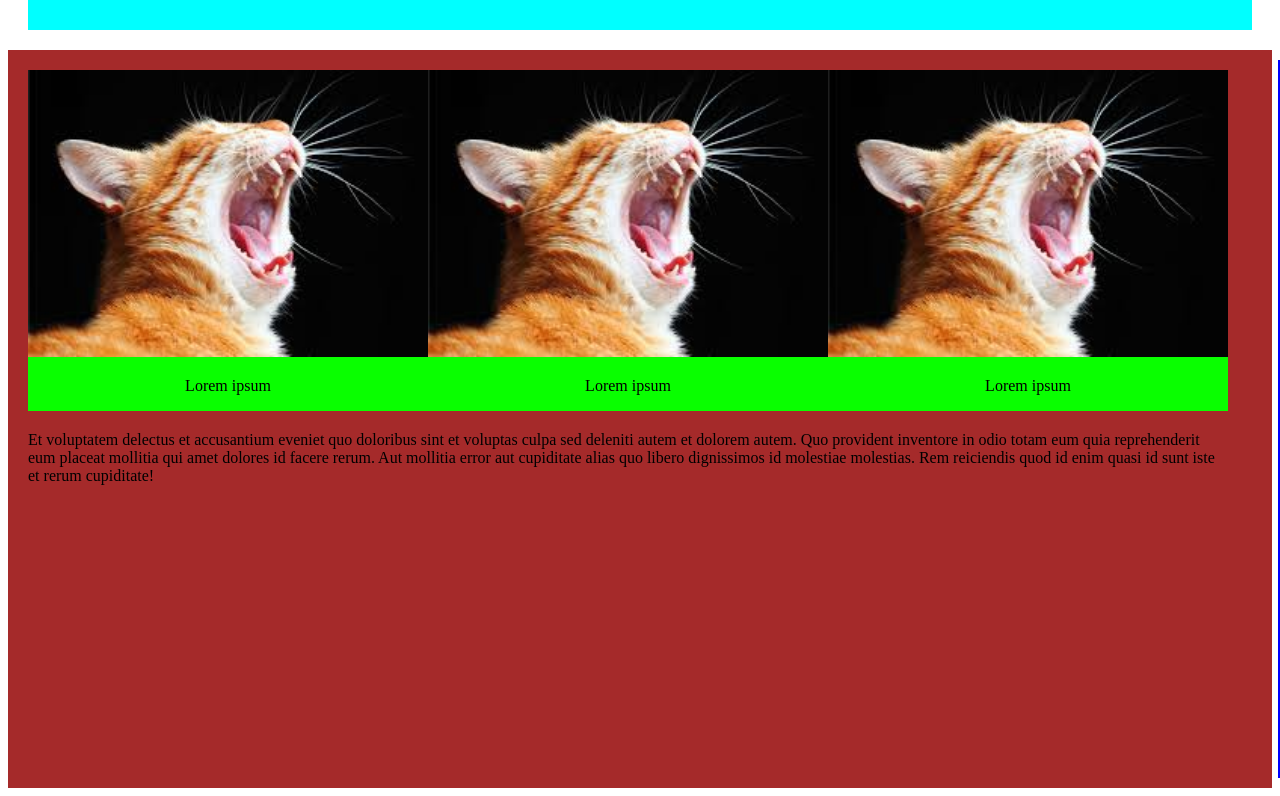
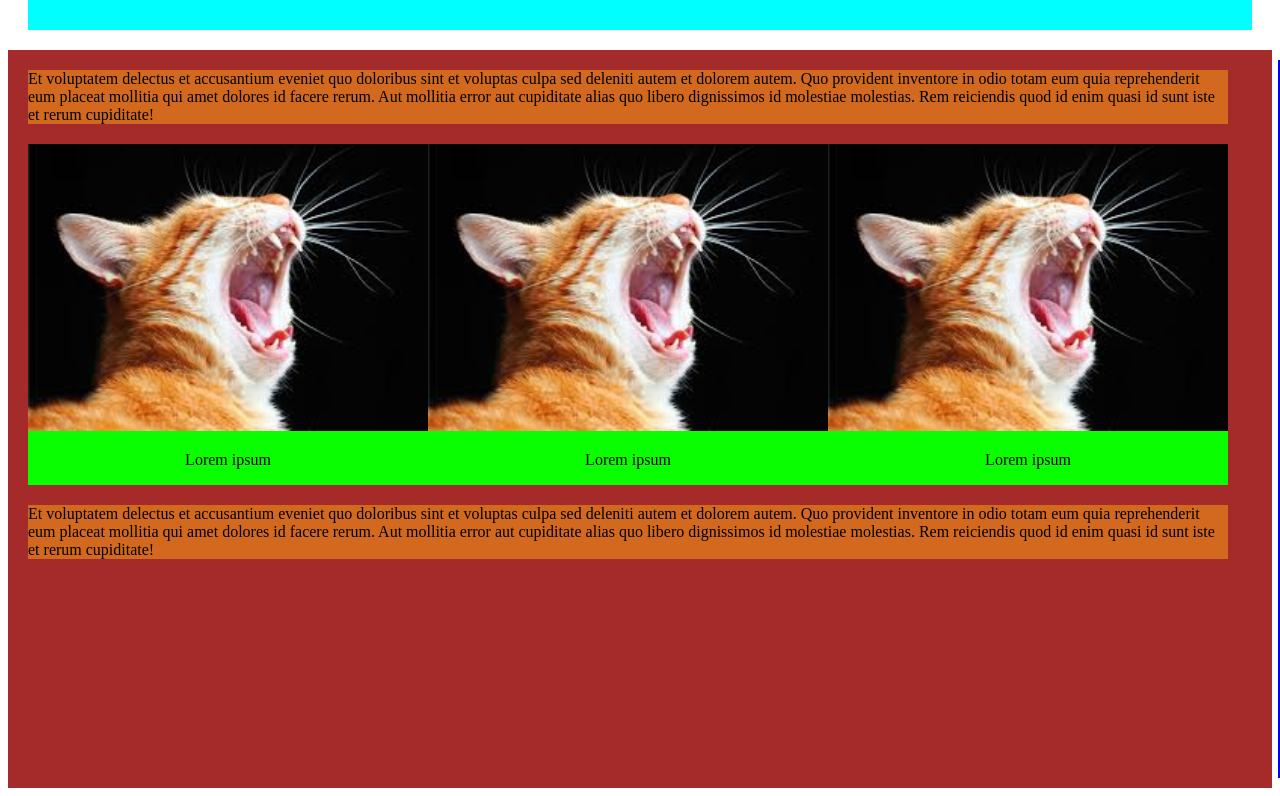
Before and after one commit to AnirvinyaKolli/LayoutWebsite, a plain HTML site: page index.html in a window 1280 px wide. Shown: the part 115-911 px from the top of the page. Drawn offline with Linux system fonts and the light colour scheme.

Commit message:
top text

```diff
--- a/index.html
+++ b/index.html
@@ -13,6 +13,9 @@
     </div>
     <div class = 'all-content'>
         <div class = 'page-content-left'>
+            <div class = 'top-text-container'>
+                <p class="top-text">Et voluptatem delectus et accusantium eveniet quo doloribus sint et voluptas culpa sed deleniti autem et dolorem autem. Quo provident inventore in odio totam eum quia reprehenderit eum placeat mollitia qui amet dolores id facere rerum. Aut mollitia error aut cupiditate alias quo libero dignissimos id molestiae molestias. Rem reiciendis quod id enim quasi id sunt iste et rerum cupiditate!                </p>
+            </div>
             <div class = 'image-container-group'>
                 <div class = 'image-container'>
                     <img class = 'image' src="cat-image.jpg" alt="">
@@ -31,10 +34,8 @@
                 <p class="bottom-text">Et voluptatem delectus et accusantium eveniet quo doloribus sint et voluptas culpa sed deleniti autem et dolorem autem. Quo provident inventore in odio totam eum quia reprehenderit eum placeat mollitia qui amet dolores id facere rerum. Aut mollitia error aut cupiditate alias quo libero dignissimos id molestiae molestias. Rem reiciendis quod id enim quasi id sunt iste et rerum cupiditate!                </p>
             </div>
         </div>
-
         <div class = 'side-text-container'>
             <p class = 'side-text'>Et voluptatem delectus et accusantium eveniet quo doloribus sint et voluptas culpa sed deleniti autem et dolorem autem. Quo provident inventore in odio totam eum quia reprehenderit eum placeat mollitia qui amet dolores id facere rerum. Aut mollitia error aut cupiditate alias quo libero dignissimos id molestiae molestias. Rem reiciendis quod id enim quasi id sunt iste et rerum cupiditate!
-
             </p>
         </div>
     </div>
--- a/style.css
+++ b/style.css
@@ -19,8 +19,13 @@
     justify-content: flex-end;
     padding: 10px;
 }
+.top-text-container{
+    margin: 20px;
+    background-color: chocolate;
+}
 .bottom-text-container{
     margin: 20px;
+    background-color: chocolate;
 }
 .all-content{
     display: flex;
```
